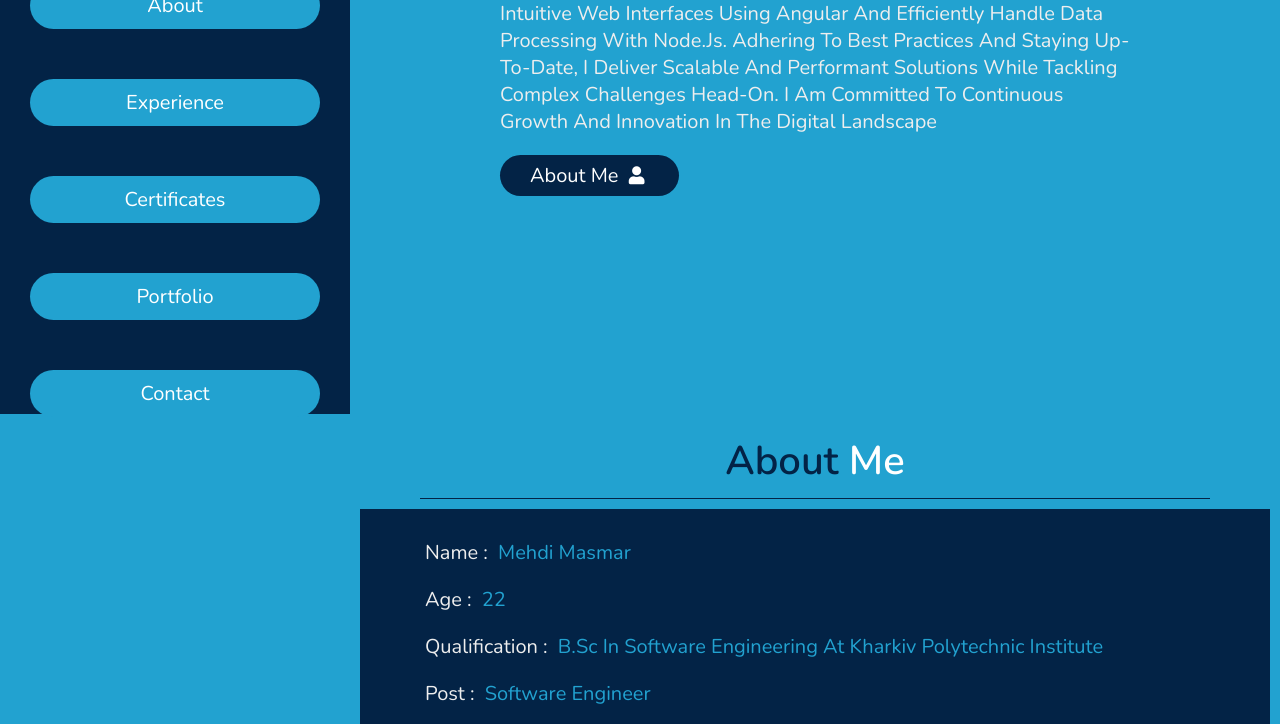
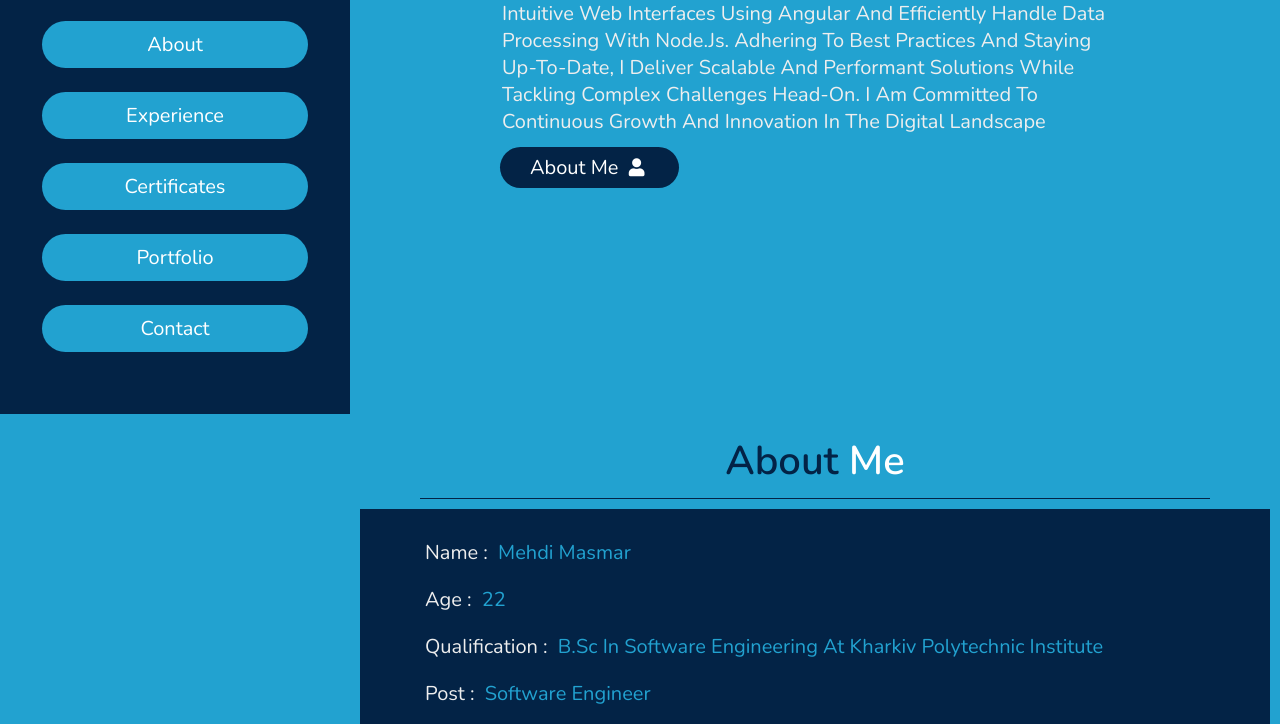
Before and after one commit to masmarmehdi/masmarmehdi.github.io, a plain HTML site: page index.html in a window 1280 px wide. Shown: the part 386-1110 px from the top of the page. Drawn offline with nearby package versions, Linux system fonts and the light colour scheme.

Commit message:
fixing style

```diff
--- a/css/style.css
+++ b/css/style.css
@@ -114,7 +114,7 @@ header .navbar ul {
 header .navbar ul li a {
   display: block;
   padding: 1rem;
-  margin: 1.5rem 0;
+  margin: 10px;
   background: #22a2d0;
   color: #fff;
   font-size: 2rem;
@@ -164,7 +164,7 @@ header .navbar ul li a:hover {
 li {
   font-size: 2rem;
   color: #eee;
-  padding: 1rem 0;
+  padding: 2px;
 }
 
 .heading {
```
